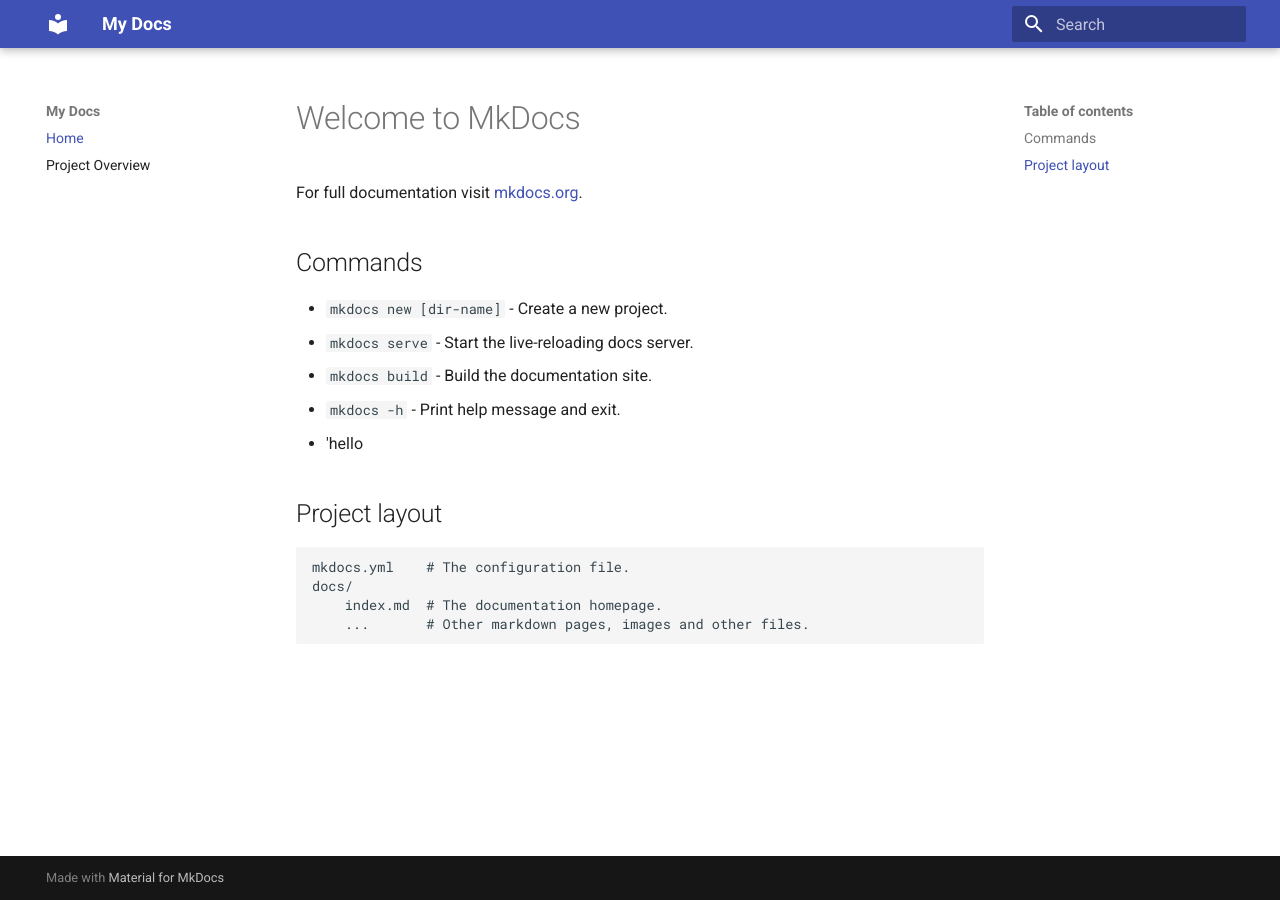
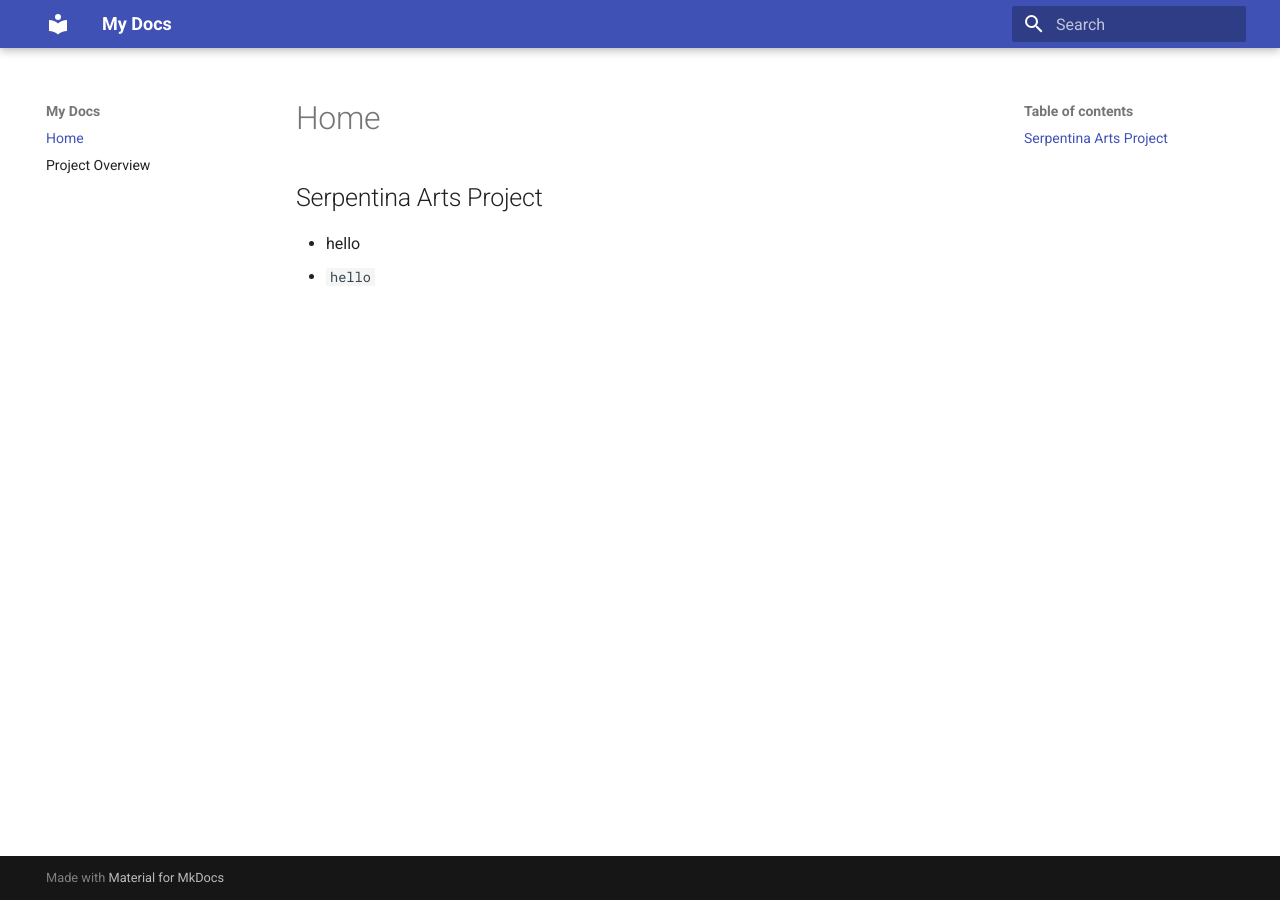
Before and after one commit to hollymargaret/hologirl_99, an MkDocs documentation site: the page built from docs/index.md, in a window 1280 px wide. Built offline with MkDocs 1.6.1 and Material for MkDocs 9.7.7, drawn with Linux system fonts in a browser that asks for light colours.

Commit message:
Home page

```diff
--- a/docs/index.md
+++ b/docs/index.md
@@ -1,18 +1,4 @@
-# Welcome to MkDocs
+## Serpentina Arts Project
 
-For full documentation visit [mkdocs.org](https://www.mkdocs.org).
-
-## Commands
-
-* `mkdocs new [dir-name]` - Create a new project.
-* `mkdocs serve` - Start the live-reloading docs server.
-* `mkdocs build` - Build the documentation site.
-* `mkdocs -h` - Print help message and exit.
-* 'hello
-
-## Project layout
-
-    mkdocs.yml    # The configuration file.
-    docs/
-        index.md  # The documentation homepage.
-        ...       # Other markdown pages, images and other files.
+* hello
+* `hello`
```
Also changed, not shown: 2 other files.
